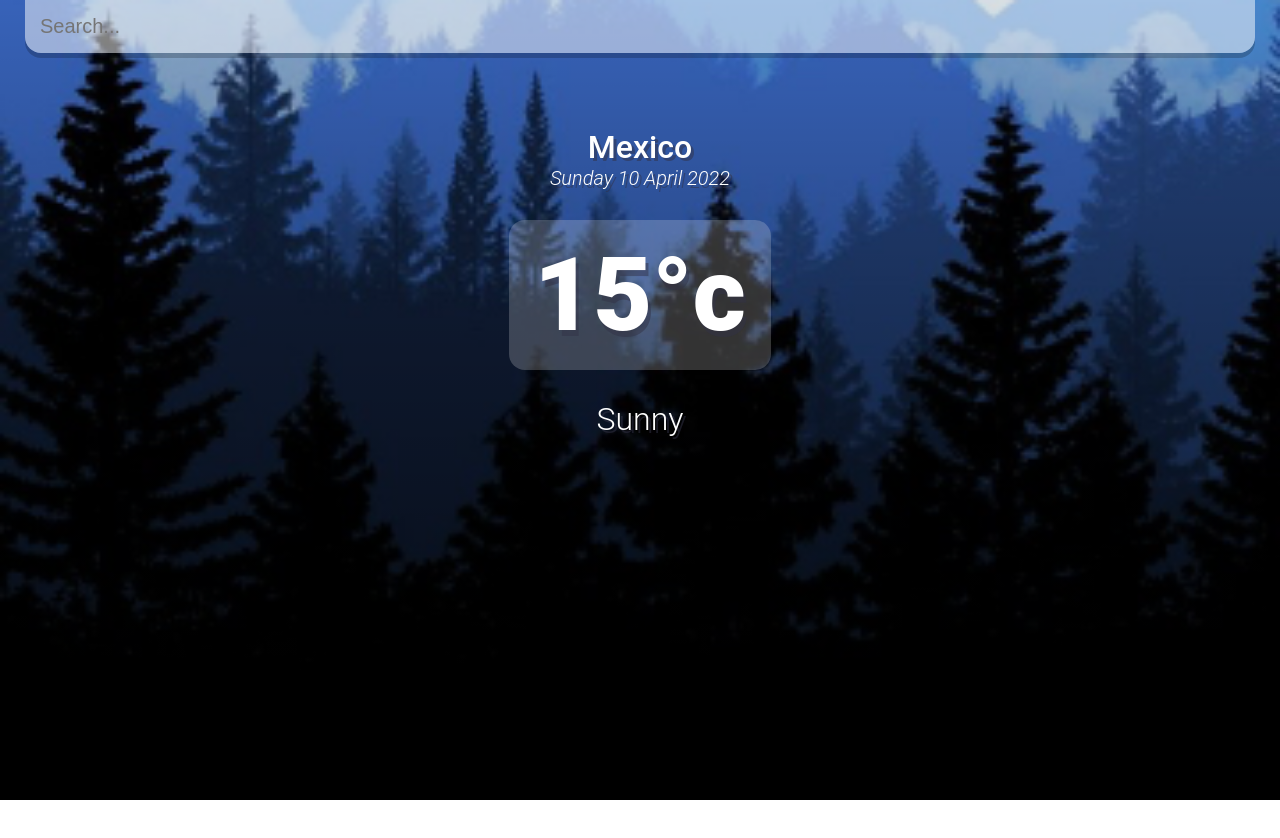
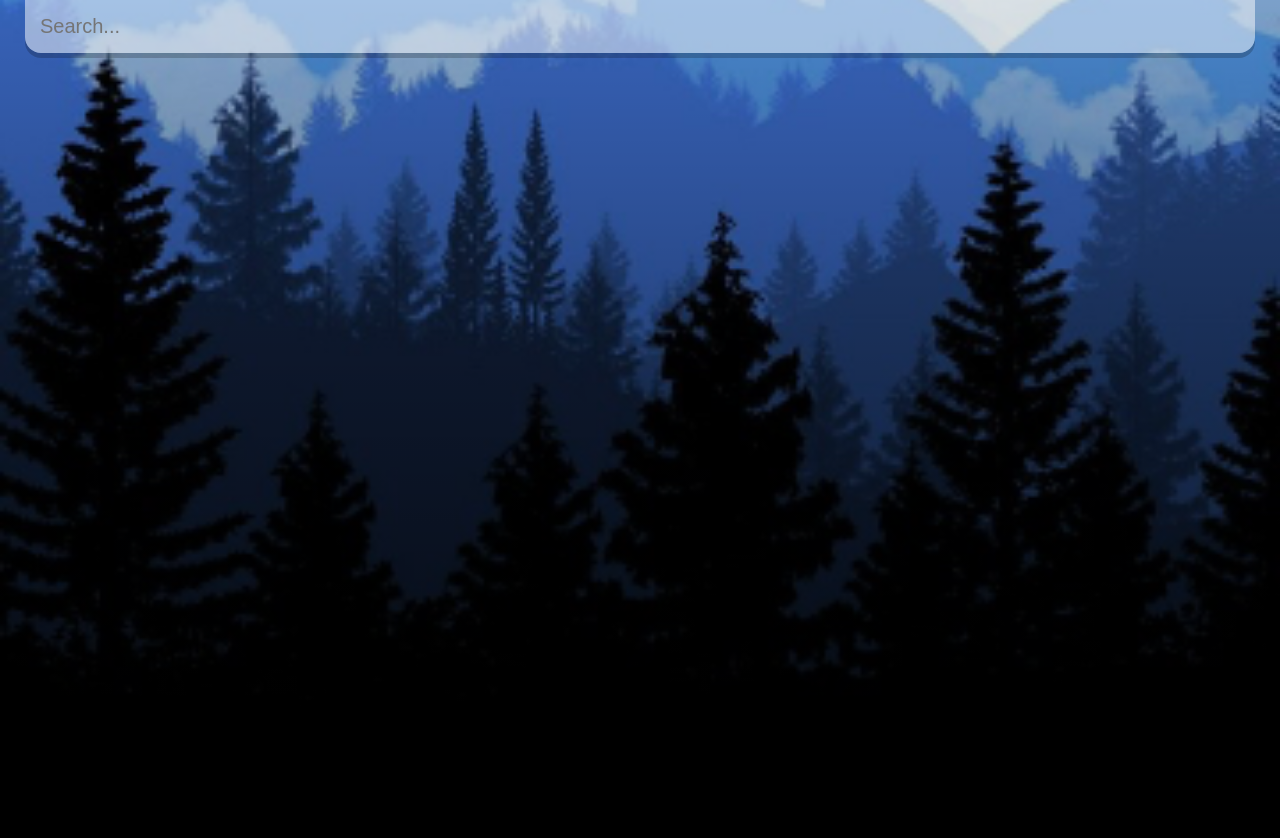
Before and after one commit to HectorCode8/weatherapp, a React (Create React App) app: page / in a window 1280 px wide. Before the commit the page ends 800 px from the top, so only its background shows below. Built offline with nearby package versions, Linux system fonts and the light colour scheme.

Commit message:
Finish all de logic and more style

```diff
--- a/src/App.js
+++ b/src/App.js
@@ -1,4 +1,5 @@
-import React from 'react'
+import React, {useState} from 'react'
+import Footer from './components/Footer.js';
 
 const api = {
   key: 'a090194e49581285a8695371a8c3352d',
@@ -6,6 +7,20 @@ const api = {
 }
 
 function App() {
+
+  const [query, setQuery] = useState('')
+  const [weather, setWeather] = useState({})
+
+  const search = evt => {
+    if (evt.key === 'Enter') {
+      fetch(`${api.base}weather?q=${query}&units=metric&APPID=${api.key}`)
+        .then(res => res.json())
+        .then(result => {
+          setWeather(result)
+          setQuery('')
+        })
+    }
+  }
 
   const dateBuilder = (d) => {
     let months = ["January", "February", "March", "April", "May", "June", "July", "August", "September", "October", "November", "December"];
@@ -19,25 +34,41 @@ function App() {
     return `${day} ${date} ${month} ${year}`
   }
   return (
-    <div className="app">
+    <div className={(typeof weather.main !== 'undefined')
+     ? ((weather.main.temp > 16)
+      ? 'app warm' : 'app')
+      : 'app'}>
       <main>
         <div className="search-box">
-          <input type='text' className="search-bar" placeholder="Search..." />
+          <input
+            type='text'
+            className="search-bar"
+            placeholder="Search..."
+            onChange={e => setQuery(e.target.value)}
+            value={query}
+            onKeyPress={search}
+            />
         </div>
-        <div className="location-box">
-          <div className="location">Mexico</div>
+        {(typeof weather.main != "undefined") ? (
+        <div>
+          <div className="location-box">
+          <div className="location">{weather.name}, {weather.sys.country}</div>
           <div className="date">{dateBuilder(new Date())}</div>
         </div>
         <div className="weather-box">
           <div className="temp">
-            15°c
+            {Math.round(weather.main.temp)}°c
           </div>
           <div className="weather">
-            Sunny
+            {weather.weather[0].main}
           </div>
         </div>
+        </div>
+        ) : ('')}
       </main>
+      <Footer />
     </div>
+
   );
 }
 
--- /dev/null
+++ b/src/components/Footer.js
@@ -0,0 +1,10 @@
+
+const Footer = () => {
+    return(
+        <div>
+            <h1>Footer</h1>
+        </div>
+    )
+}
+
+export default Footer
--- a/src/index.css
+++ b/src/index.css
@@ -12,7 +12,7 @@ body {
   background-image: url('./assets/cold-bg.jpg');
   background-size: cover;
   background-position: bottom;
-  transition: 0.4 ease-out;
+  transition: 1s ease-out;
 }
 
 .app.warm {
@@ -89,12 +89,13 @@ main {
   font-weight: 900;
   text-align: center;
   text-shadow: 3px 6px rgba(50, 50, 70, 0.5);
+  box-shadow: 3px 6px rgba(0, 0, 0, 0.2);
 }
 
 .weather-box .weather {
   color: #FFF;
-  font-size: 32px;
-  font-weight: 300;
+  font-size: 48px;
+  font-weight: 700;
   text-align: center;
   text-shadow: 3px 3px rgba(50, 50, 70, 0.5);
 }
```
